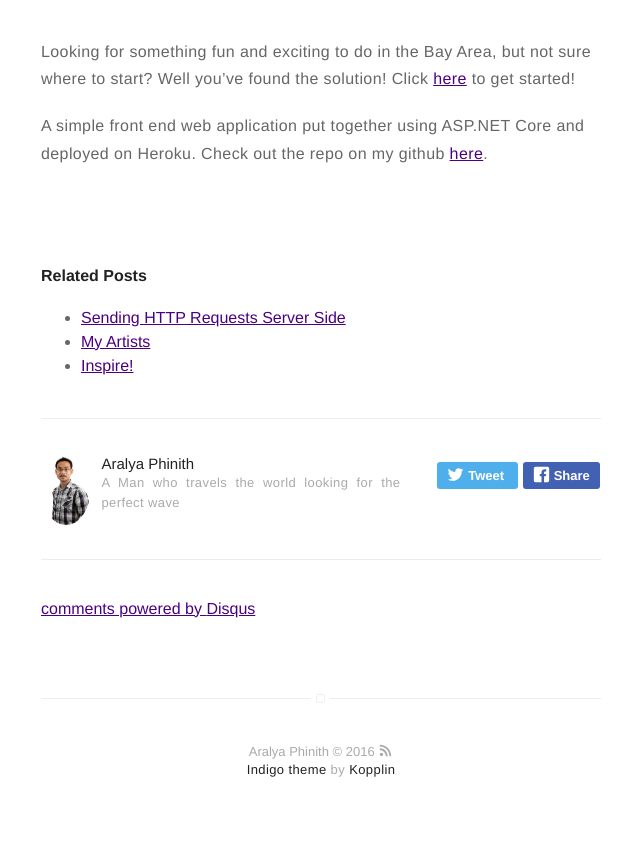
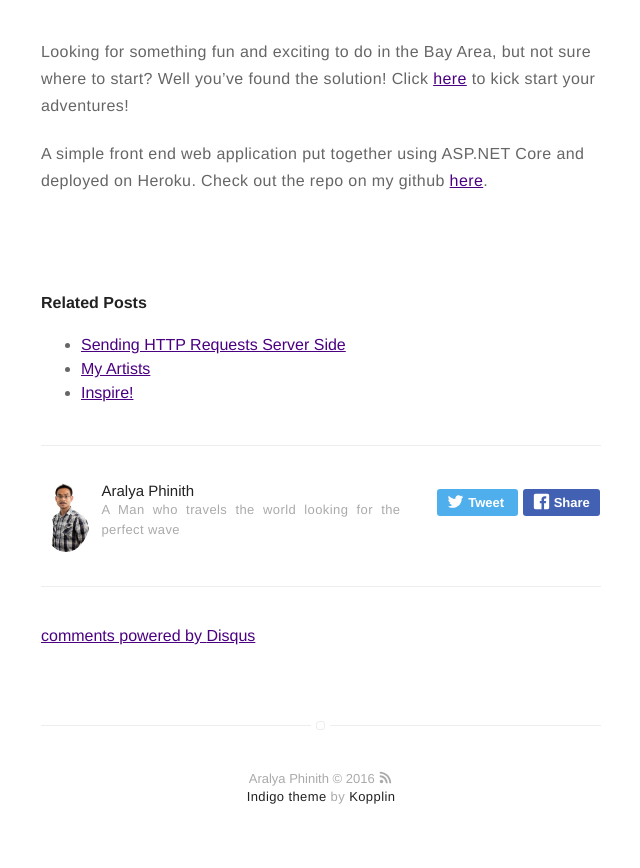
Before and after one commit to Aphinith/aphinith.github.io, a Jekyll site: the page built from _posts/2016-09-20-BayAreaActivities.markdown, in a window 1280 px wide. Shown: the part 638-1506 px from the top of the page, without its empty margins (319-959 px from the left). Built offline with Jekyll 4.4.1, drawn with Linux system fonts in a browser that asks for light colours; comment, search, counter and statistics services are not loaded; before the commit the page ends 1479 px from its top, so only the background shows below that.

Commit message:
change text

```diff
--- a/_posts/2016-09-20-BayAreaActivities.markdown
+++ b/_posts/2016-09-20-BayAreaActivities.markdown
@@ -21,6 +21,6 @@ author: aralyaphinith
   <figcaption class="caption">Photo by Aralya Phinith</figcaption>
 </div>
 
-Looking for something fun and exciting to do in the Bay Area, but not sure where to start? Well you've found the solution! Click <a href="https://bayareaactivities989.herokuapp.com/" target="_blank">here</a> to get started!
+Looking for something fun and exciting to do in the Bay Area, but not sure where to start? Well you've found the solution! Click <a href="https://bayareaactivities989.herokuapp.com/" target="_blank">here</a> to kick start your adventures!
 
 A simple front end web application put together using ASP.NET Core and deployed on Heroku. Check out the repo on my github <a href="https://github.com/Aphinith/BayAreaActivities" target="_blank">here</a>.
```
